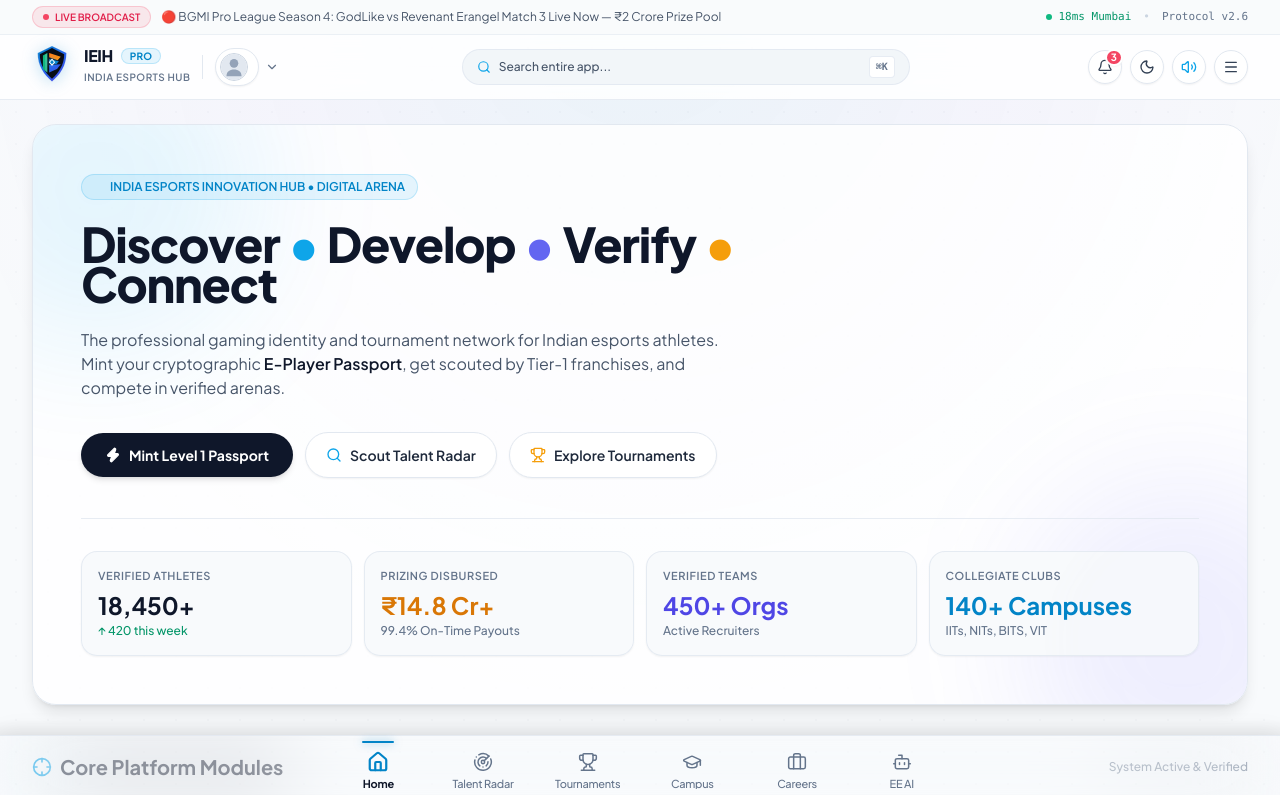
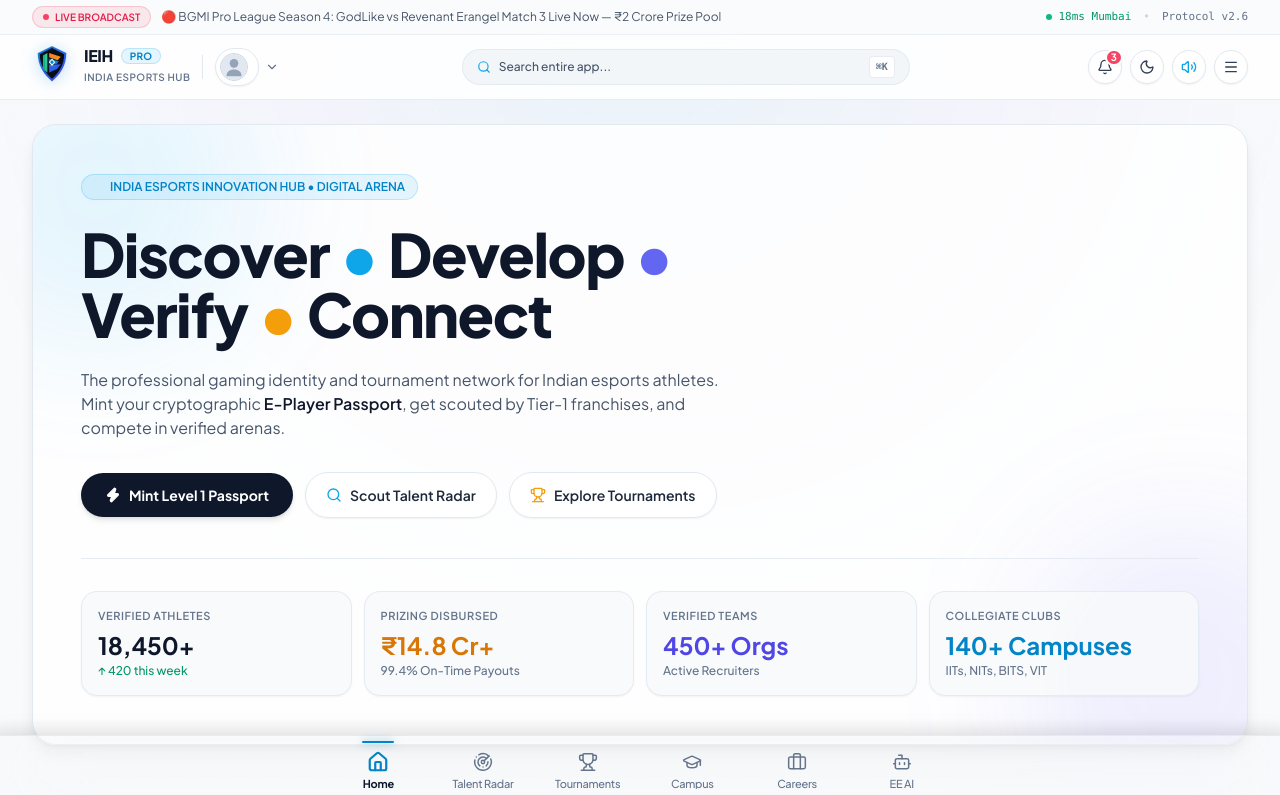
Before and after one commit to 1999rkgupta/ieih-app, a React (Vite) app in the folder frontend/: page / in a window 1280 px wide. Shown: the top 795 px of the page. Built offline with nearby package versions, Linux system fonts and the light colour scheme.

Commit message:
un discooo

```diff
--- a/frontend/src/components/home/HeroCommandCenter.tsx
+++ b/frontend/src/components/home/HeroCommandCenter.tsx
@@ -41,7 +41,7 @@
           </div>
 
           {/* Main Display Heading */}
-          <h1 className="font-extrabold text-2xl sm:text-4xl lg:text-[48px] text-slate-900 dark:text-white tracking-tight leading-tight">
+          <h1 className="font-extrabold text-3xl sm:text-5xl lg:text-6xl text-slate-900 dark:text-white tracking-tight leading-tight">
             Discover <span className="text-sky-500">•</span> Develop <span className="text-indigo-500">•</span> Verify <span className="text-amber-500">•</span> Connect
           </h1>
 
```
